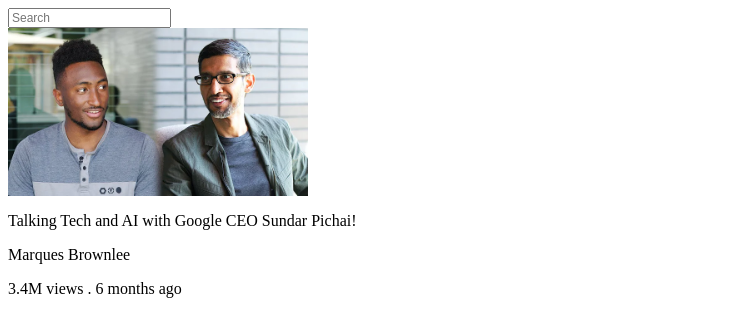
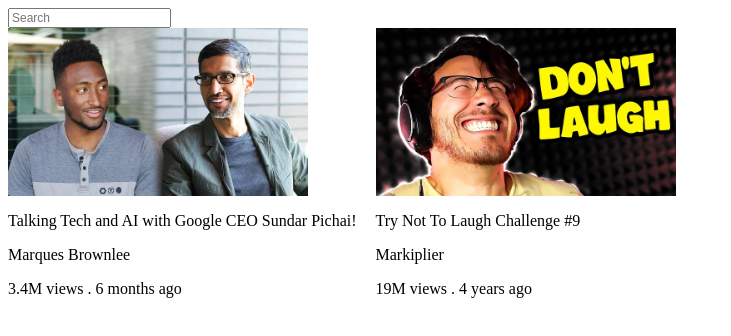
Before and after one commit to uwinezagloria/HTML-CSS, a plain HTML site: page youtube.html in a window 1280 px wide. Shown: the whole page, without its empty margins (0-731 px from the left). Drawn offline with Linux system fonts and the light colour scheme.

Commit message:
div content

```diff
--- a/youtube.html
+++ b/youtube.html
@@ -5,9 +5,15 @@
     <meta name="viewport" content="width=device-width, initial-scale=1.0">
     <title>YouTube.com Clone</title>
     <style>
+        .search_bar{
+    font-size: 12px;
+    display: block;
+
+}
 .thumbnail{
     width:300px;
     display: block;
+
 /*
 display: block;
 takes all the width of the line .it fits the line without other content
@@ -21,13 +27,16 @@
     border-style: solid;
 */
 }
-.search_bar{
-    font-size: 12px;
+
+.video-preview{
+display: inline-block;
+margin-right: 15px;
 }
     </style>
 </head>
 <body>
     <input class="search_bar" type="text" placeholder="Search">
+    <div class="video-preview">
         <img  class="thumbnail" src="thumbnail-1.webp">
         <p class="video-title">
     Talking Tech and AI with Google CEO Sundar Pichai!
@@ -38,5 +47,20 @@
         <p class="video-stats">
             3&#46;4M views &#46; 6 months ago
         </p>
+    </div>
+    <div class="video-preview">
+        <img  class="thumbnail" src="thumbnail-2.webp">
+        <p class="video-title">
+            Try Not To Laugh Challenge #9
+        </p>
+        <p class="video-author">
+            Markiplier
+        </p>
+        <p class="video-stats">
+            19M views &#46; 4 years ago
+
+        </p></div>
+
+
 </body>
 </html>
```
Lines whose indentation alone changed are shown as unchanged.
